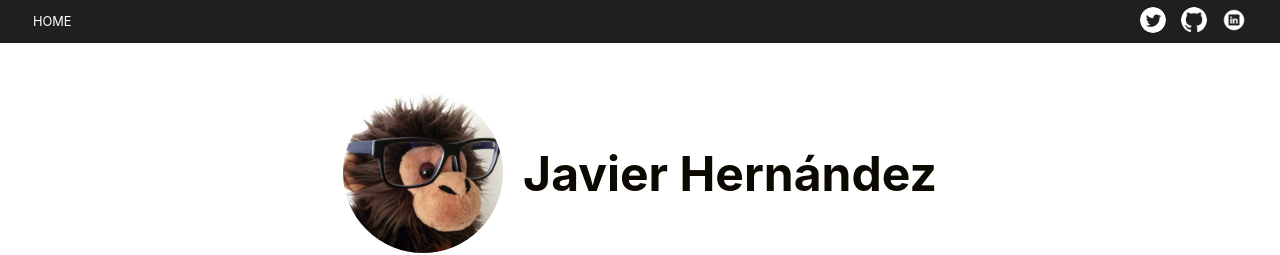
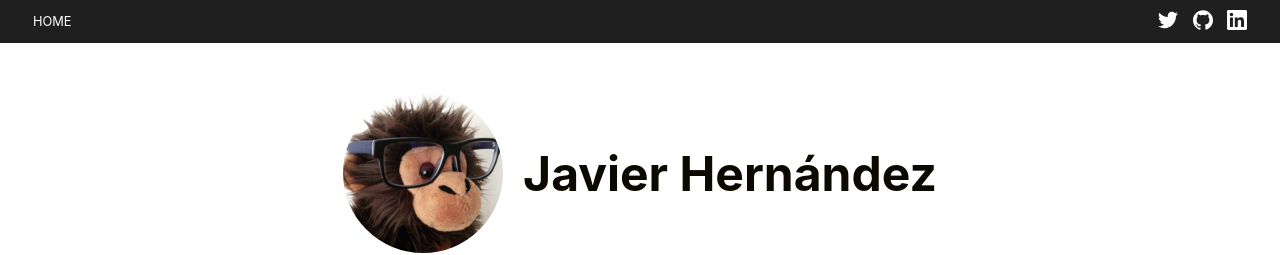
Before and after one commit to jaherhi/jaherhi.github.io, a Jekyll site: the page built from index.md, in a window 1280 px wide. Shown: the top 255 px of the page. Built offline with Jekyll 4.4.1, drawn with Linux system fonts in a browser that asks for light colours.

Commit message:
Fix social links

```diff
--- a/_config.yml
+++ b/_config.yml
@@ -22,13 +22,13 @@ url: "" # the base hostname & protocol for your site, e.g. http://example.com
 social_links:
 - link: https://twitter.com/
   username: jaherhi
-  icon: twitter.svg
+  icon: twittr.svg
 - link: https://github.com/
   username: jaherhi
-  icon: github.png
+  icon: githb.svg
 - link: https://www.linkedin.com/in/
   username: hernandezjavi/en
-  icon: linkedin.png
+  icon: linkedn.svg
 
 # Build settings
 markdown: kramdown
--- a/_includes/header.html
+++ b/_includes/header.html
@@ -4,7 +4,7 @@
       <a class="site-link" href="{{ "/" | relative_url }}">HOME</a>
     </div>
 
-    <div class="social-links">
+    <div class="other-links">
       {% for social_link in site.social_links %}
         {% if social_link.username and social_link.link and social_link.icon %}
           {% include social_link.html link=social_link.link username=social_link.username icon=social_link.icon %}
--- a/_includes/social_link.html
+++ b/_includes/social_link.html
@@ -1,3 +1,3 @@
-<a class="social-link" href={{include.link}}{{ include.username }}>
-  <img class="social-icon" src="assets/icons/{{ include.icon }}">
+<a class="other-link" href={{include.link}}{{ include.username }}>
+  <img class="other-icon" src="assets/icons/{{ include.icon }}">
 </a>
--- a/_sass/theme/_base.scss
+++ b/_sass/theme/_base.scss
@@ -62,8 +62,4 @@ h6 {
   .site-links {
     font-size: $header-navigation-font-size;
   }
-
-  .social-icon:hover {
-    background-color: $header-link-color-hover;
-  }
 }
--- a/_sass/theme/_layout.scss
+++ b/_sass/theme/_layout.scss
@@ -16,19 +16,18 @@
   }
 }
 
-.social-links {
+.other-links {
   justify-content: flex-end;
   align-self: center;
   padding-left: 28px;
   padding-right: 28px;
 
-  .social-icon {
-    border-radius: 50%;
-    width: 26px;
-    height: 26px;
+  .other-icon {
+    width: 20px;
+    height: 20px;
   }
 
-  .social-link {
+  .other-link {
     padding-left: 5px;
     padding-right: 5px;
   }
```
Also changed, not shown: assets/icons/githb.svg (added), assets/icons/github.png (deleted), assets/icons/linkedin.png (deleted), assets/icons/linkedn.svg (added), assets/icons/twitter.svg (deleted), assets/icons/twittr.svg (added).
